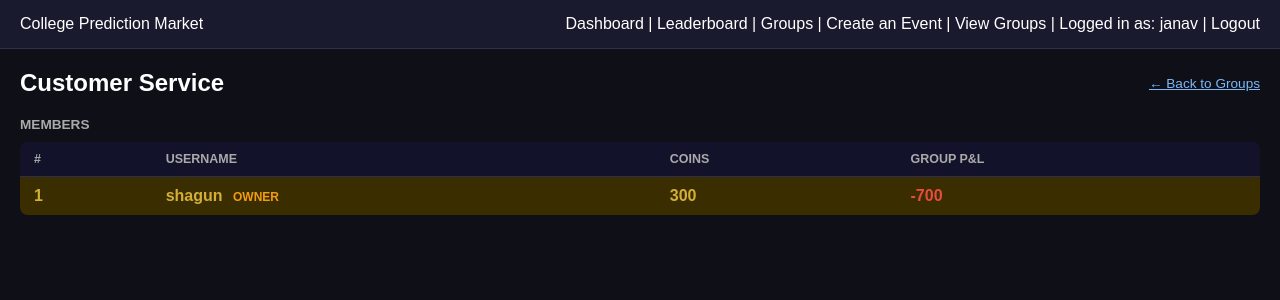
After one commit to janav3036/Betting-System, a Flask app: page /groups/3 in a window 1280 px wide. The commit adds this page. Shown: the top 300 px of the page. Run offline with Flask 3, Linux system fonts and the light colour scheme; a user stored in the database is signed in; data comes from the database, SQL or seed files in the repository; both versions use the stored data as it was after the commit; data that the repository does not hold is empty.

Commit message:
finished groups

```diff
--- a/app.py
+++ b/app.py
@@ -1,5 +1,5 @@
 from flask import Flask
-from models import db
+from models import db, User
 from routes.betting import betting_bp
 from routes.admin import admin_bp
 from routes.auth import auth_bp
@@ -10,12 +10,15 @@ app.config['SECRET_KEY'] = 'secret123'
 app.config["SQLALCHEMY_DATABASE_URI"] = "sqlite:///database.db"
 
 db.init_app(app)
+app.jinja_env.globals['enumerate'] = enumerate
+app.jinja_env.globals['get_user'] = lambda uid: db.session.get(User, uid)
 
 app.register_blueprint(betting_bp)
 app.register_blueprint(admin_bp)
 app.register_blueprint(auth_bp)
 app.register_blueprint(groups_bp)
 
+
 if __name__ == "__main__":
     with app.app_context():
         db.create_all()
--- a/routes/groups.py
+++ b/routes/groups.py
@@ -1,8 +1,40 @@
 from flask import Blueprint, render_template, request, redirect, url_for, session
 from datetime import datetime
 from models import db, Group, User, GroupMembership, PendingInvite, GroupActivityLog
+from sqlalchemy.exc import IntegrityError
 
 groups_bp = Blueprint("groups", __name__)
+
+
+def _get_group_detail_context(group, user):
+    members = GroupMembership.query.filter_by(group_id=group.id, status='member').all()
+    invited_memberships = GroupMembership.query.filter_by(group_id=group.id, status='invited').all()
+    pending = PendingInvite.query.filter_by(group_id=group.id).all()
+    membership = GroupMembership.query.filter_by(group_id=group.id, user_id=user.id).first()
+
+    member_data = []
+    for m in members:
+        member_user = db.session.get(User, m.user_id)
+        pnl = member_user.coins - m.coins_at_join if m.coins_at_join is not None else 0
+        member_data.append({
+            "user": member_user,
+            "coins": member_user.coins,
+            "pnl": pnl,
+            "is_owner": group.owner_id == member_user.id
+        })
+    member_data.sort(key=lambda x: x["pnl"], reverse=True)
+    invited = [{"user": db.session.get(User, m.user_id), "membership": m} for m in invited_memberships]
+
+    return {
+        "group": group,
+        "current_user": user,
+        "membership": membership,
+        "member_data": member_data,
+        "invited": invited,
+        "pending": pending,
+        "is_owner": group.owner_id == user.id
+    }
+
 
 @groups_bp.route("/groups")
 def groups():
@@ -12,20 +44,26 @@ def groups():
     user = db.session.get(User, session["user_id"])
     memberships = GroupMembership.query.filter_by(user_id=user.id).all()
 
-    group_data = []
-    for member in memberships:
-        group = db.session.get(Group, member.group_id)
+    active = []
+    invited = []
+    for m in memberships:
+        group = db.session.get(Group, m.group_id)
         member_count = GroupMembership.query.filter_by(group_id=group.id, status="member").count()
-        pnl = user.coins - member.coins_at_join if member.coins_at_join is not None else None
-        group_data.append({
-            "group":group,
-            "membership": member,
+        pnl = user.coins - m.coins_at_join if m.coins_at_join is not None else None
+        item = {
+            "group": group,
+            "membership": m,
             "member_count": member_count,
             "pnl": pnl,
             "is_owner": group.owner_id == user.id
-        })
+        }
+        if m.status == "member":
+            active.append(item)
+        elif m.status == "invited":
+            invited.append(item)
 
-    return render_template("groups.html", group_data=group_data, current_user=user)
+    return render_template("groups.html", active=active, invites=invited, current_user=user)
+
 
 @groups_bp.route("/groups/create", methods=["POST"])
 def create_group():
@@ -38,71 +76,191 @@ def create_group():
     if not name:
         return redirect(url_for("groups.groups"))
 
-    group = Group(name=name, owner_id = user.id)
+    group = Group(name=name, owner_id=user.id)
     db.session.add(group)
-    db.session.flush()  # Get group.id before commit
+    try:
+        db.session.flush()
+    except IntegrityError:
+        db.session.rollback()
+        return render_template("groups.html", active=[], invites=[], current_user=user, error="A group with that name already exists")
 
-    membership = GroupMembership(
-        group_id = group.id,
-        user_id= user.id,
-        status="member",
-        coins_at_join = user.coins
+    membership = GroupMembership(group_id=group.id, user_id=user.id, status="member", coins_at_join=user.coins)
+    db.session.add(membership)
+    db.session.add(GroupActivityLog(group_id=group.id, user_id=user.id, action="created"))
+    db.session.commit()
 
-    )
-
-    db.session.add(membership)
-
-    log = GroupActivityLog(
-        group_id = group.id,
-        user_id = user.id,
-        action="created"
-    )
-    db.session.add(log)
-
-    db.session.commit()
-    return redirect(url_for("groups.group_detail", group_id = group.id))
+    return redirect(url_for("groups.group_detail", group_id=group.id))
 
 
-@groups_bp.route("/groups/<int: group_id>")
+@groups_bp.route("/groups/<int:group_id>")
 def group_detail(group_id):
     if "user_id" not in session:
         return redirect(url_for("auth.login"))
+
     user = db.session.get(User, session["user_id"])
     group = db.session.get(Group, group_id)
+
     if not group:
         return redirect(url_for("groups.groups"))
 
-    membership = GroupMembership.query.filter_by(group_id=group_id, user_id= user.id).first()
+    ctx = _get_group_detail_context(group, user)
+    if not ctx["membership"] and not user.is_admin:
+        return redirect(url_for("groups.groups"))
+
+    return render_template("group_detail.html", **ctx)
+
+
+@groups_bp.route("/groups/<int:group_id>/accept", methods=["POST"])
+def accept_invite(group_id):
+    if "user_id" not in session:
+        return redirect(url_for("auth.login"))
+
+    user = db.session.get(User, session["user_id"])
+    membership = GroupMembership.query.filter_by(group_id=group_id, user_id=user.id).first()
 
     if not membership:
         return redirect(url_for("groups.groups"))
 
-    members= GroupMembership.query.filter_by(group_id=group_id, status="member").all()
-    invited= GroupMembership.query.filter_by(group_id=group_id, status="invited").all()
-    pending= PendingInvite.query.filter_by(group_id=group_id).all()
+    member_count = GroupMembership.query.filter_by(group_id=group_id, status="member").count()
+    if member_count >= 10:
+        return render_template("groups.html", active=[], invites=[], current_user=user, error="Group is full.")
+
+    membership.status = "member"
+    membership.joined_at = datetime.utcnow()
+    membership.coins_at_join = user.coins
+    db.session.add(GroupActivityLog(group_id=group_id, user_id=user.id, action="joined"))
+    db.session.commit()
+
+    return redirect(url_for("groups.group_detail", group_id=group_id))
 
 
-    member_data=[]
-    for m in members:
-        member_user = db.session.get(User, m.user_id)
-        pnl = member_user.coins - m.coins_at_join if m.coins_at_join is not None else None
-        member_data.append({
-            "user": member_user,
-            "coins": member_user.coins,
-            "pnl": pnl,
-            "is_owner": group.owner_id == member_user.id
+@groups_bp.route("/groups/<int:group_id>/invite", methods=["POST"])
+def invite(group_id):
+    if "user_id" not in session:
+        return redirect(url_for("auth.login"))
 
-        })
+    user = db.session.get(User, session["user_id"])
+    group = db.session.get(Group, group_id)
 
-    member_data.sort(key = lambda x: x["pnl"], reverse=True)
+    if group.owner_id != user.id:
+        return redirect(url_for("groups.group_detail", group_id=group_id))
 
-    return render_template(
-        "group_detail.html",
-        group=group,
-        current_user=user,
-        membership=membership,
-        member_data=member_data,
-        invited=invited,
-        pending=pending,
-        is_owner=group.owner_id == user.id
-    )
+    member_count = GroupMembership.query.filter_by(group_id=group_id, status="member").count()
+    if member_count >= 10:
+        ctx = _get_group_detail_context(group, user)
+        return render_template("group_detail.html", error="Group is full.", **ctx)
+
+    roll_number = request.form.get("roll_number", "").strip().upper()
+    target_user = User.query.filter_by(roll_number=roll_number).first()
+
+    if target_user:
+        existing = GroupMembership.query.filter_by(group_id=group_id, user_id=target_user.id).first()
+        if not existing:
+            db.session.add(GroupMembership(group_id=group_id, user_id=target_user.id, status="invited"))
+            db.session.add(GroupActivityLog(group_id=group_id, user_id=target_user.id, action="invited"))
+            db.session.commit()
+    else:
+        confirm = request.form.get("confirm")
+        if confirm == "yes":
+            existing_pending = PendingInvite.query.filter_by(group_id=group_id, roll_number=roll_number).first()
+            if not existing_pending:
+                db.session.add(PendingInvite(group_id=group_id, roll_number=roll_number))
+                db.session.commit()
+        else:
+            ctx = _get_group_detail_context(group, user)
+            return render_template("group_detail.html", unregistered_roll=roll_number, **ctx)
+
+    return redirect(url_for("groups.group_detail", group_id=group_id))
+
+
+@groups_bp.route("/groups/<int:group_id>/leave", methods=["POST"])
+def leave_group(group_id):
+    if "user_id" not in session:
+        return redirect(url_for("auth.login"))
+
+    user = db.session.get(User, session["user_id"])
+    group = db.session.get(Group, group_id)
+    membership = GroupMembership.query.filter_by(group_id=group_id, user_id=user.id).first()
+
+    if not membership:
+        return redirect(url_for("groups.groups"))
+
+    if group.owner_id == user.id:
+        member_count = GroupMembership.query.filter_by(group_id=group_id, status="member").count()
+        if member_count > 1:
+            ctx = _get_group_detail_context(group, user)
+            return render_template("group_detail.html", error="Transfer ownership before leaving.", **ctx)
+        else:
+            db.session.delete(membership)
+            db.session.delete(group)
+            db.session.commit()
+            return redirect(url_for("groups.groups"))
+
+    db.session.add(GroupActivityLog(group_id=group_id, user_id=user.id, action="left"))
+    db.session.delete(membership)
+    db.session.commit()
+    return redirect(url_for("groups.groups"))
+
+
+@groups_bp.route("/groups/<int:group_id>/remove/<int:target_id>", methods=["POST"])
+def remove_member(group_id, target_id):
+    if "user_id" not in session:
+        return redirect(url_for("auth.login"))
+
+    user = db.session.get(User, session["user_id"])
+    group = db.session.get(Group, group_id)
+
+    if group.owner_id != user.id:
+        return redirect(url_for("groups.group_detail", group_id=group_id))
+
+    membership = GroupMembership.query.filter_by(group_id=group_id, user_id=target_id).first()
+    if membership:
+        db.session.add(GroupActivityLog(group_id=group_id, user_id=target_id, action="removed"))
+        db.session.delete(membership)
+        db.session.commit()
+
+    return redirect(url_for("groups.group_detail", group_id=group_id))
+
+
+@groups_bp.route("/groups/<int:group_id>/transfer", methods=["POST"])
+def transfer_ownership(group_id):
+    if "user_id" not in session:
+        return redirect(url_for("auth.login"))
+
+    user = db.session.get(User, session["user_id"])
+    group = db.session.get(Group, group_id)
+
+    if group.owner_id != user.id:
+        return redirect(url_for("groups.group_detail", group_id=group_id))
+
+    new_owner_id = int(request.form.get("new_owner_id"))
+    membership = GroupMembership.query.filter_by(group_id=group_id, user_id=new_owner_id, status='member').first()
+
+    if not membership:
+        return redirect(url_for("groups.group_detail", group_id=group_id))
+
+    group.owner_id = new_owner_id
+    db.session.add(GroupActivityLog(group_id=group_id, user_id=user.id, action='ownership_transferred'))
+    db.session.commit()
+
+    return redirect(url_for("groups.group_detail", group_id=group_id))
+
+
+@groups_bp.route("/groups/<int:group_id>/delete", methods=["POST"])
+def delete_group(group_id):
+    if "user_id" not in session:
+        return redirect(url_for("auth.login"))
+
+    user = db.session.get(User, session["user_id"])
+    group = db.session.get(Group, group_id)
+
+    if group.owner_id != user.id:
+        return redirect(url_for("groups.group_detail", group_id=group_id))
+
+    GroupMembership.query.filter_by(group_id=group_id).delete()
+    PendingInvite.query.filter_by(group_id=group_id).delete()
+    GroupActivityLog.query.filter_by(group_id=group_id).delete()
+    db.session.delete(group)
+    db.session.commit()
+
+    return redirect(url_for("groups.groups"))
--- a/templates/base.html
+++ b/templates/base.html
@@ -3,8 +3,7 @@
 
 <head>
     <title>Class Prediction Market</title>
-    <link rel="stylesheet" href="{{url_for('static', filename='css/style.css')}}"
-</head>
+    <link rel="stylesheet" href="{{url_for('static', filename='css/style.css')}}" </head>
 
 <body>
 
@@ -18,8 +17,11 @@
 
                 <a href="{{ url_for('betting.leaderboard') }}" style="color: white;">Leaderboard</a> |
 
+                <a href="{{ url_for('groups.groups') }}" style="color: white;">Groups</a> |
+
                 {%if current_user.is_admin%}
                 <a href="{{url_for('admin.create_event')}}" style="color: white;">Create an Event</a> |
+                <a href="{{url_for('admin.admin_groups')}}" style="color: white;">View Groups</a> |
                 {%else%}
                 Coins: {{current_user.coins}} |
                 <a href="{{url_for('auth.profile')}}" style="color: white;">Profile</a> |
--- /dev/null
+++ b/templates/group_detail.html
@@ -0,0 +1,136 @@
+{% extends "base.html" %}
+{% block content %}
+
+<div style="display: flex; justify-content: space-between; align-items: center; margin-bottom: 20px;">
+    <h2 style="color: #ffffff; margin: 0;">{{ group.name }}</h2>
+    <a href="{{ url_for('groups.groups') }}" style="font-size: 0.85rem;">← Back to Groups</a>
+</div>
+
+{% if error %}
+<p style="color: #e74c3c; margin-bottom: 15px;">{{ error }}</p>
+{% endif %}
+
+<!-- Pending invite confirmation for unregistered roll number -->
+{% if unregistered_roll %}
+<div class="event-card" style="border-color: #f39c12;">
+    <p style="color: #f39c12; margin: 0 0 10px;">No user found with roll number <strong>{{ unregistered_roll
+            }}</strong>. Send a pending invite anyway?</p>
+    <form method="POST" action="{{ url_for('groups.invite', group_id=group.id) }}" style="display: flex; gap: 10px;">
+        <input type="hidden" name="roll_number" value="{{ unregistered_roll }}">
+        <input type="hidden" name="confirm" value="yes">
+        <button type="submit" style="background: #3b5bdb; color: white;">Send Anyway</button>
+        <a href="{{ url_for('groups.group_detail', group_id=group.id) }}"><button type="button">Cancel</button></a>
+    </form>
+</div>
+{% endif %}
+
+<!-- Member Leaderboard -->
+<h3 style="color: #aaa; font-size: 0.85rem; text-transform: uppercase; margin-bottom: 10px;">Members</h3>
+<table>
+    <thead>
+        <tr>
+            <th>#</th>
+            <th>Username</th>
+            <th>Coins</th>
+            <th>Group P&L</th>
+            {% if is_owner %}<th>Actions</th>{% endif %}
+        </tr>
+    </thead>
+    <tbody>
+        {% for m in member_data %}
+        <tr
+            class="{{ 'gold' if loop.index0 == 0 else 'silver' if loop.index0 == 1 else 'bronze' if loop.index0 == 2 else '' }}">
+            <td>{{ loop.index }}</td>
+            <td>
+                {{ m.user.username }}
+                {% if m.is_owner %}<span style="color: #f39c12; font-size: 0.75rem; margin-left: 6px;">OWNER</span>{%
+                endif %}
+                {% if m.user.id == current_user.id %}<span
+                    style="color: #aaa; font-size: 0.75rem; margin-left: 6px;">(you)</span>{% endif %}
+            </td>
+            <td>{{ m.coins }}</td>
+            <td class="{{ 'win' if m.pnl >= 0 else 'loss' }}">{{ '+' if m.pnl >= 0 }}{{ m.pnl }}</td>
+            {% if is_owner and m.user.id != current_user.id %}
+            <td style="display: flex; gap: 8px;">
+                <form method="POST"
+                    action="{{ url_for('groups.remove_member', group_id=group.id, target_id=m.user.id) }}">
+                    <button type="submit" style="background: #e74c3c; color: white; font-size: 0.8rem;">Remove</button>
+                </form>
+                <form method="POST" action="{{ url_for('groups.transfer_ownership', group_id=group.id) }}">
+                    <input type="hidden" name="new_owner_id" value="{{ m.user.id }}">
+                    <button type="submit" style="font-size: 0.8rem;">Make Owner</button>
+                </form>
+            </td>
+            {% elif is_owner %}
+            <td></td>
+            {% endif %}
+        </tr>
+        {% endfor %}
+
+        {% for item in invited %}
+        <tr style="opacity: 0.6;">
+            <td>—</td>
+            <td>
+                {{ item.user.username }}
+                <span style="color: #f39c12; font-size: 0.75rem; margin-left: 6px;">INVITED</span>
+            </td>
+            <td>—</td>
+            <td>—</td>
+            {% if is_owner %}
+            <td>
+                <form method="POST"
+                    action="{{ url_for('groups.remove_member', group_id=group.id, target_id=item.membership.user_id) }}">
+                    <button type="submit" style="background: #e74c3c; color: white; font-size: 0.8rem;">Cancel</button>
+                </form>
+            </td>
+            {% endif %}
+        </tr>
+        {% endfor %}
+
+        {% for p in pending %}
+        <tr style="opacity: 0.5;">
+            <td>—</td>
+            <td>
+                {{ p.roll_number }}
+                <span style="color: #aaa; font-size: 0.75rem; margin-left: 6px;">AWAITING REGISTRATION</span>
+            </td>
+            <td>—</td>
+            <td>—</td>
+            {% if is_owner %}<td></td>{% endif %}
+        </tr>
+        {% endfor %}
+    </tbody>
+</table>
+
+
+
+<!-- Owner Actions -->
+{% if is_owner %}
+<h3 style="color: #aaa; font-size: 0.85rem; text-transform: uppercase; margin: 30px 0 10px;">Invite by Roll Number</h3>
+<div class="auth-form">
+    <form method="POST" action="{{ url_for('groups.invite', group_id=group.id) }}">
+        <label>Roll Number</label>
+        <input type="text" name="roll_number" placeholder="e.g. R101" required>
+        <button type="submit">Send Invite</button>
+    </form>
+</div>
+
+<div style="margin-top: 20px; display: flex; gap: 10px;">
+    <form method="POST" action="{{ url_for('groups.delete_group', group_id=group.id) }}"
+        onsubmit="return confirm('Delete this group? This cannot be undone.')">
+        <button type="submit" style="background: #e74c3c; color: white;">Delete Group</button>
+    </form>
+</div>
+{% endif %}
+
+<!-- Leave -->
+{% if membership and membership.status == 'member' %}
+<div style="margin-top: 20px;">
+    <form method="POST" action="{{ url_for('groups.leave_group', group_id=group.id) }}"
+        onsubmit="return confirm('Leave this group?')">
+        <button type="submit" style="background: #2e2e4e; color: #e74c3c;">Leave Group</button>
+    </form>
+</div>
+{% endif %}
+
+{% endblock %}
```
Also changed, not shown: routes/admin.py (+44 -1 lines), routes/betting.py (+29 -8 lines), templates/admin_groups.html (added, +39 -0 lines), templates/dashboard.html (+6 -2 lines), templates/groups.html (added, +62 -0 lines), templates/leaderboard.html (+28 -0 lines), instance/database.db.
